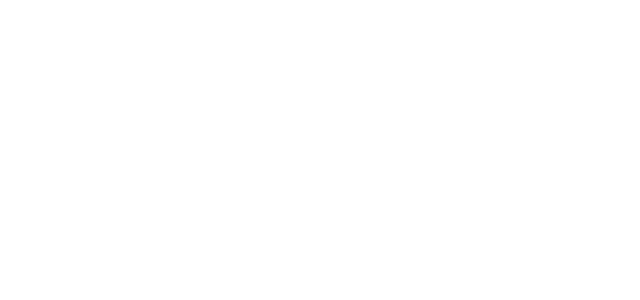
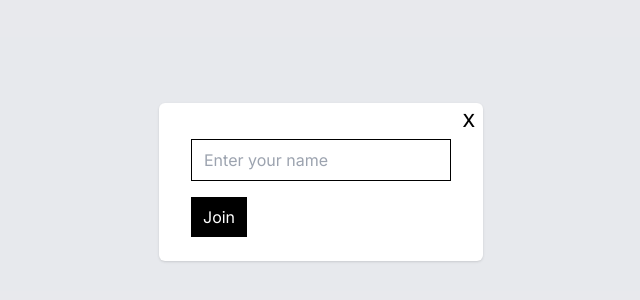
Before and after one commit to pushkar707/real-time-collaborative-platform, a Next.js app in the folder client/: page /game/1 in a window 1280 px wide. Shown: the part 218-518 px from the top of the page, without its empty margins (319-959 px from the left). Built offline with nearby package versions, Linux system fonts and the light colour scheme.

Commit message:
join room via link

```diff
--- a/client/src/app/game/[roomId]/page.tsx
+++ b/client/src/app/game/[roomId]/page.tsx
@@ -1,30 +1,50 @@
 'use client'
 import gameDataAtom from '@/app/atoms/gameDataAtom'
 import Socket from '@/app/atoms/socket'
-import ActionCard from '@/app/components/ActionCard'
 import Card from '@/app/components/Card'
-import CardBackImg from '@/app/components/CardBackImg'
-import NumberCard from '@/app/components/NumberCard'
 import PlayerCards from '@/app/components/PlayerCards'
-import WildCard from '@/app/components/WildCard'
-import { useRouter } from 'next/navigation'
-import { root } from 'postcss'
-import React, { act, useEffect, useState } from 'react'
-import { useRecoilState, useRecoilValue } from 'recoil'
+import { useRouter, useParams } from 'next/navigation'
+import React, { FormEvent, useEffect, useState } from 'react'
+import { useRecoilState } from 'recoil'
 
 const Page = () => {
   // add a check where activeUser is allowed to move only when they receive a response
   const [gameData, setgameData] = useRecoilState(gameDataAtom)
-  const socket = useRecoilValue(Socket)
+  const [socket, setSocket] = useRecoilState(Socket)
   const [left, setLeft] = useState<number>(0)
   const [top, setTop] = useState<number>(0)
   const [right, setRight] = useState<number>(0)
+  const [showJoinRoomPopup, setshowJoinRoomPopup] = useState(socket ? false : true)
+  const [roomJoineeName, setRoomJoineeName] = useState('')
+
+  const router = useRouter()
+  const params = useParams()
+
+  const joinRoom = (e: FormEvent<HTMLFormElement>) => {
+    e.preventDefault()
+    if (!socket) {
+      const socketConnection = new WebSocket('ws://localhost:3000')
+      const { roomId } = params
+      socketConnection.onopen = () => {
+        setSocket(socketConnection)
+        socketConnection.send(JSON.stringify({ type: 'join-room', roomId, name: roomJoineeName }))
+        setshowJoinRoomPopup(false)
+      }
+    }
+  }
 
   useEffect(() => {
-    window.addEventListener('beforeunload', (e) => {
+    const eventListener = (e: BeforeUnloadEvent) => {
       e.returnValue = 'You will be exited from the game if you leave';
-    })
+    }
+    window.addEventListener('beforeunload', eventListener)
 
+    return () => {
+      window.removeEventListener('beforeunload', eventListener)
+    }
+  }, [])
+
+  useEffect(() => {
     socket && (socket.onmessage = (event) => {
       const data = JSON.parse(event.data)
       console.log(data);
@@ -33,10 +53,8 @@
         return { ...prev, ...data }
       }) : (data.type === 'error') ? window.alert(data.message) : ''
     })
+  }, [socket])
 
-  }, [])
-
-  const router = useRouter()
   useEffect(() => {
     if (!gameData)
       return
@@ -61,8 +79,6 @@
         setRight(0 < activePlayerId - 1 ? activePlayerId - 1 : length)
       }
     }
-
-    console.log(gameData);
   }, [gameData])
 
   const startGame = () => {
@@ -83,7 +99,14 @@
   }
 
   return (
-    gameData && <div className='flex h-[90vh] md:h-screen items-center flex-col p-6 justify-between relative'>
+    showJoinRoomPopup ? <div className='absolute w-screen h-screen top-0 left-0 z-10 bg-gray-200 bg-opacity-90 flex justify-center items-center'>
+      <form onSubmit={joinRoom} className='bg-white px-8 py-6 rounded-md shadow relative pt-9'>
+        <span className="absolute top-1 right-2 text-lg font-medium cursor-pointer" onClick={() => setshowJoinRoomPopup(false)}>X</span>
+        <input type="text" placeholder="Enter your name" value={roomJoineeName} onChange={e => setRoomJoineeName(e.target.value)} className="px-3 py-2 border border-black" />
+        <button className="bg-black px-3 py-2 text-white block mt-4">Join</button>
+      </form>
+    </div> :
+      (gameData && <div className='flex h-[90vh] md:h-screen items-center flex-col p-6 justify-between relative'>
         {top ? <PlayerCards positionId={top} orientation={'horizontal'} /> : <div></div>}
 
         <div className='flex items-center gap-2'>
@@ -106,7 +129,7 @@
 
         {left ? <PlayerCards positionId={left} orientation={'vertical'} classes='absolute left-4 md:left-12 xl:left-24 h-[90%]' /> : ''}
         {right ? <PlayerCards positionId={right} orientation={'vertical'} classes='absolute right-4 md:right-12 xl:right-24 h-[90%]' /> : ''}
-    </div>
+      </div>)
   )
 }
 
--- a/client/src/app/page.tsx
+++ b/client/src/app/page.tsx
@@ -13,7 +13,7 @@
   const router = useRouter()
 
   useEffect(() => {
-    const socket = new WebSocket('ws://192.168.0.104:3000')
+    const socket = new WebSocket('ws://localhost:3000')
     socket.onopen = () => {
       setsocket(socket)
     }
```
Also changed, not shown: 1 other file (tests, documents, lock files or other folders). Lines whose indentation alone changed are shown as unchanged.
